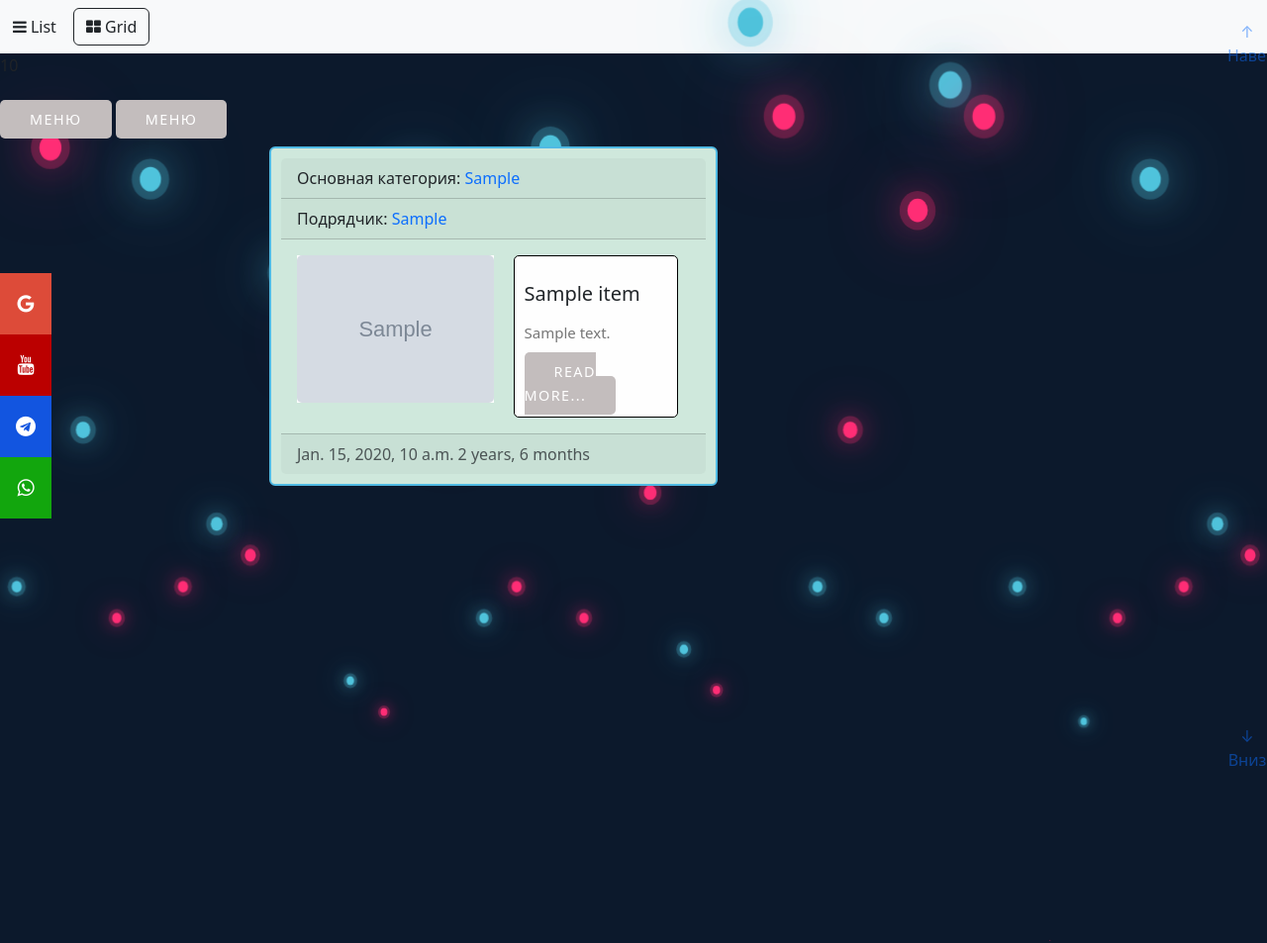
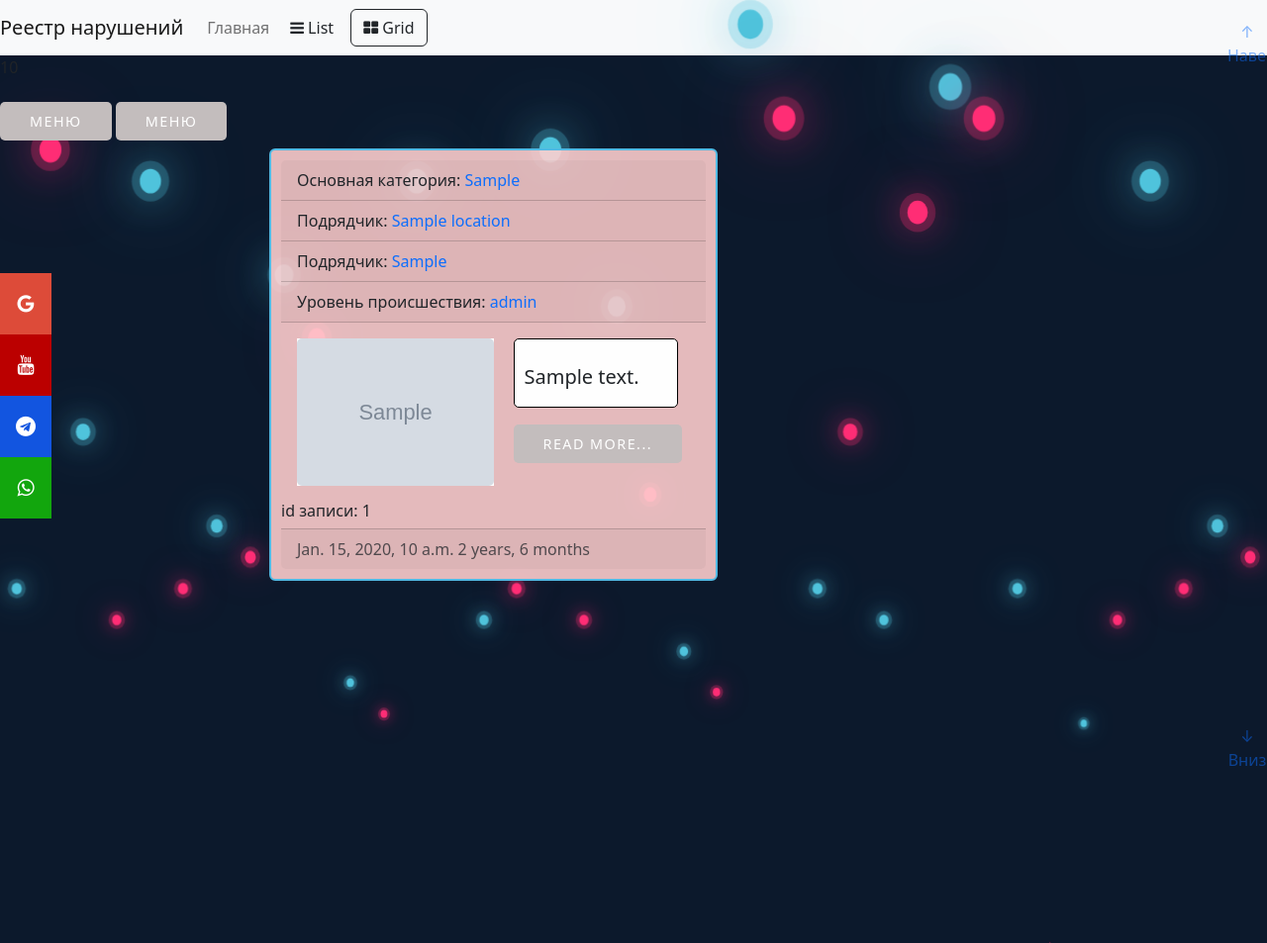
Before and after one commit to AlexKorshakov/SWTS, a Django app: template application/apps/core/web/templates/home_violations_list.html in a window 1280 px wide. Shown: the whole page at 99% size. Run offline with Django 3.2, Linux system fonts and the light colour scheme; the template is opened without the code that fills it: most values are stand-ins (such as "Sample title", 1, 10 or a date in 2020); grey boxes marked "Sample" are stand-in pictures; parts of the project's set-up code (start-up, migrations or seed data) failed here and were passed over; some libraries are stand-ins or nearby versions.

Commit message:
v0.6 add css, html, js

```diff
--- a/application/apps/core/web/templates/home_violations_list.html
+++ b/application/apps/core/web/templates/home_violations_list.html
@@ -15,7 +15,7 @@
 
 <div class="card-container">
     {% for item in violations %}
-    <div class="card">
+    <div class="card" {% if item.is_finished != True %} style="background-color: #ffcfcfe3;" {% endif %}>
 
         <div class="card-header">
             {% comment %}
@@ -23,17 +23,27 @@
             {% endcomment %}
             Основная категория: <a href="">{{ item.main_category }}</a>
         </div>
-
+        <div class="card-header">
+            {% comment %}
+            <!--            {{ item.general_contractor.get_absolute_url }}-->
+            {% endcomment %}
+            Подрядчик: <a href="">{{ item.location }}</a>
+        </div>
         <div class="card-header">
             {% comment %}
             <!--            {{ item.general_contractor.get_absolute_url }}-->
             {% endcomment %}
             Подрядчик: <a href="">{{ item.general_contractor }}</a>
         </div>
+        <div class="card-header">
+            {% comment %}
+            <!--            {{ item.incident_level.get_absolute_url }}-->
+            {% endcomment %}
+            Уровень происшествия: <a href="">{{ item.incident_level }}</a>
+        </div>
 
         <div class="card-body">
             <div class="media">
-
                 <div class="media_container">
                     {% if item.photo %}
                     <img src="{{ item.photo.url }}" alt="" width="200" class="image" tabindex="0">
@@ -41,21 +51,21 @@
                     <img src="https://picsum.photos/id/1060/350/235/?blur=2" alt="" width="200" class="image"
                          tabindex="0">
                     {% endif %}
-                    <div class="con_overlay">{{ item.title }}</div>
+                    <div class="con_overlay">{{ item.description }}</div>
                 </div>
-
                 <div class="media-body">
                     <div class="mt-3">
-                        <h5 class="card-title">{{ item.title }}</h5>
-                        <p class="card-text">{{ item.content|safe|linebreaks|truncatewords:20 }} </p>
-                        <a href="{{ item.get_absolute_url }}">
-                            <a-button style="--clr:#1e9bff"><span>Read more...</span></a-button>
-                        </a>
+                        <h5 class="card-title">{{ item.description }}</h5>
                     </div>
                 </div>
+                <br>
+                <a href="{{ item.get_absolute_url }}">
+                    <a-button style="--clr:#1e9bff"><span>Read more...</span></a-button>
+                </a>
+
             </div>
         </div>
-
+        <h6 class="card-title"> id записи: {{ item.file_id }}</h6>
         <div class="card-footer text-muted">
             {{ item.created_at }}
             {{ item.created_at|timesince }}
--- a/application/config/static/css/a-button.css
+++ b/application/config/static/css/a-button.css
@@ -1,11 +1,5 @@
 @import url('https://fonts.googleapis.com/css2? family=Poppins: wght@300;400;500;600;700;800;900&display=swap');
 
-a {
-    text-decoration: none;
-}
-a:hover {
-    text-decoration: none;
-}
 
 a-button
 {
--- a/application/config/static/css/media-body_style.css
+++ b/application/config/static/css/media-body_style.css
@@ -1,5 +1,6 @@
 a {
     text-decoration: none;
+    text-color: #151111;
 }
 
 .media-body {
--- a/application/config/static/css/media_container.css
+++ b/application/config/static/css/media_container.css
@@ -30,7 +30,7 @@
   transition: .5s ease;
   opacity:0;
   color: white;
-  font-size: 20px;
+  font-size: 10px;
   padding: 20px;
   text-align: center;
 }
--- a/application/config/static/css/style.css
+++ b/application/config/static/css/style.css
@@ -10,7 +10,9 @@ body{
 }
 a{
     text-decoration: none;
+    text-color: #151111;
 }
 a:hover{
     text-decoration: none;
+    text-color: #151111;
 }
--- /dev/null
+++ b/application/config/static/scripts/background_by_value.js
@@ -0,0 +1,11 @@
+var elements = document.getElementsByClassName("card");
+
+var i;
+
+// List View
+function myFunction() {
+  for (i = 0; i < elements.length; i++) {
+        elements[i].style.backgroundColor = '#98e7e6'
+
+  }
+}
--- a/application/config/web/templates/base.html
+++ b/application/config/web/templates/base.html
@@ -27,11 +27,13 @@
 {% include 'inc/_nav.html'%}
 {% include 'inc/_bubbles.html'%}
 {% include 'inc/_icon-bar.html'%}
+{% include 'inc/_pagination.html'%}
 
 <a-button href="#" style="--clr:#ff1867"><span>Меню</span><i></i></a-button>
 <a-button href="#" style="--clr:#ff1867"><span>Меню</span><i></i></a-button>
 
 <div class="container mt-3">
+
     <div class="row">
         <div class="col-md-2">
             {% load cache %}
@@ -81,6 +83,7 @@
 
 <script type="text/javascript" src="{% static 'scripts/custom_scroll_bottom.js' %}"></script>
 <script type="text/javascript" src="{% static 'scripts/list_view_or_grid_view.js' %}"></script>
+<script type="text/javascript" src="{% static 'scripts/background_by_value.js' %}"></script>
 
 </body>
 </html>
--- a/application/config/templates/inc/_nav.html
+++ b/application/config/web/templates/inc/_nav.html
@@ -1,7 +1,7 @@
 <nav class="navbar navbar-expand-lg navbar-light bg-light">
-            {% comment %}
-    <a class="navbar-brand" href="{% url 'home' %}">Новостной сайт</a>
-            {% endcomment %}
+
+    <a class="navbar-brand" href="{% url 'home' %}">Реестр нарушений</a>
+
     <button class="navbar-toggler" type="button" data-toggle="collapse" data-target="#navbarSupportedContent"
             aria-controls="navbarSupportedContent" aria-expanded="false" aria-label="Toggle navigation">
         <span class="navbar-toggler-icon"></span>
@@ -9,9 +9,9 @@
 
     <div class="collapse navbar-collapse" id="navbarSupportedContent">
         <ul class="navbar-nav mr-auto">
-                    {% comment %}
+
             <li class="nav-item"><a class="nav-link" href="{% url 'home' %}">Главная</a></li>
-                    {% endcomment %}
+
             {% if request.user.is_authenticated %}
             <li class="nav-item"><a class="nav-link" href="{% url 'add_news' %}">Добавить новость</a></li>
             {% endif%}
@@ -30,7 +30,7 @@
         {% comment %}
         <form class="form-inline my-2 my-lg-0">
             <input class="form-control mr-sm-2" type="search" placeholder="Search" aria-label="Search">
-            <button class="btn btn-outline-success my-2 my-sm-0" type="submit">Search</button>
+                <button class="btn btn-outline-success my-2 my-sm-0" type="submit">Search</button>
         </form>
         {% endcomment %}
 
```
Also changed, not shown: application/apps/core/web/templates/view_violations.html (+9 -9 lines), application/config/static/bootstrap/css/bootstrap-reboot.css, application/config/web/templates/inc/_bubbles.html (renamed from application/config/templates/inc/_bubbles.html), application/config/web/templates/inc/_icon-bar.html (renamed from application/config/templates/inc/_icon-bar.html), application/config/web/templates/inc/_list_grid_view.html (renamed from application/config/templates/inc/_list_grid_view.html), application/config/web/templates/inc/_pagination.html (renamed from application/config/templates/inc/_pagination.html), application/config/web/templates/inc/_scroll_panel.html (renamed from application/config/templates/inc/_scroll_panel.html), application/config/web/templates/inc/_sidebar.html (renamed from application/config/templates/inc/_sidebar.html).
